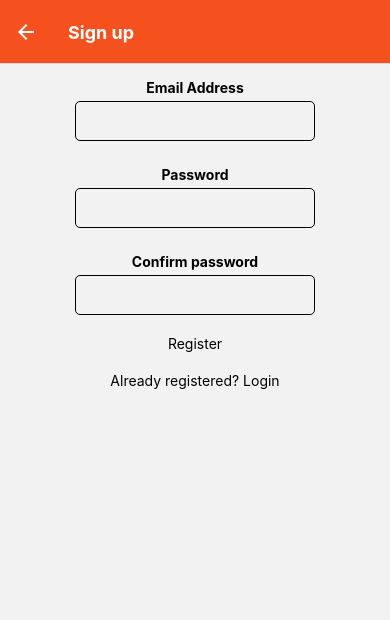
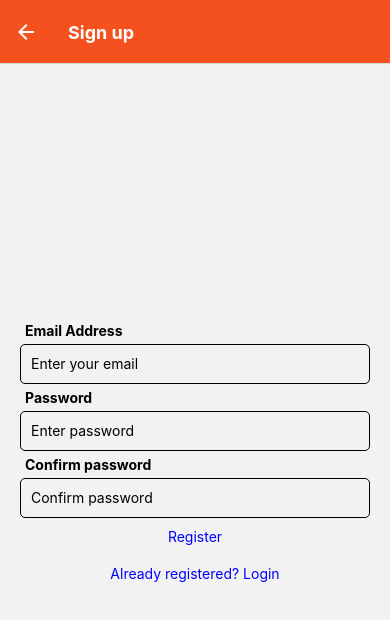
Before and after one commit to Liting-Zhou/summer24, a React Native app: screen /Signup in a window 390 px wide. Shown: the top 620 px of the page. Built offline with nearby package versions, Linux system fonts and the light colour scheme; no server answers.

Commit message:
restyle Signup.js

```diff
--- a/components/CustomText.js
+++ b/components/CustomText.js
@@ -1,9 +1,7 @@
 import { StyleSheet, Text } from "react-native";
 import React, { useContext } from "react";
-// import { ThemeContext } from "../ThemeContext";
 
 export default function CustomText({ children }) {
-  // const { theme } = useContext(ThemeContext);
   return <Text style={[styles.text]}>{children}</Text>;
 }
 
--- a/components/Login.js
+++ b/components/Login.js
@@ -1,4 +1,4 @@
-import { StyleSheet, Text, View } from "react-native";
+import { StyleSheet, Text, View, Alert } from "react-native";
 import React, { useState } from "react";
 import { useNavigation } from "@react-navigation/native";
 import { signInWithEmailAndPassword } from "firebase/auth";
@@ -13,15 +13,17 @@ export default function Login() {
 
   const [email, setEmail] = useState("");
   const [password, setPassword] = useState("");
+
   const handleLogin = async () => {
     try {
       await signInWithEmailAndPassword(auth, email, password);
       navigation.replace("Home");
     } catch (e) {
-      console.log(e);
+      Alert.alert("Error", e.message);
     }
   };
 
+  //go to signup page
   const handleCreateAccount = () => {
     navigation.replace("Signup");
   };
--- a/components/Signup.js
+++ b/components/Signup.js
@@ -1,4 +1,4 @@
-import { StyleSheet, Text, View } from "react-native";
+import { Alert, StyleSheet, Text, View } from "react-native";
 import React, { useState } from "react";
 import { useNavigation } from "@react-navigation/native";
 import { createUserWithEmailAndPassword } from "firebase/auth";
@@ -13,64 +13,59 @@ export default function Signup() {
 
   const [email, setEmail] = useState("");
   const [password, setPassword] = useState("");
+
+  //go to login page
   const handleLogin = () => {
     navigation.replace("Login");
   };
-  const handleRegister = () => {
-    createUserWithEmailAndPassword(auth, email, password)
-      .then((userCredential) => {
-        const user = userCredential.user;
-        console.log(user);
-      })
-      .catch((error) => {
-        const errorCode = error.code;
-        const errorMessage = error.message;
-        console.log(errorMessage);
-      });
+
+  const handleRegister = async () => {
+    try {
+      await createUserWithEmailAndPassword(auth, email, password);
+      navigation.replace("Home");
+    } catch (e) {
+      Alert.alert("Error", e.message);
+    }
   };
+
   return (
-    <View>
-      <View style={styles.formItemContainer}>
+    <View style={styles.container}>
       <CustomText>Email Address</CustomText>
       <SimpleInput
         value={email}
         onChangeText={setEmail}
-          //   style={styles.description}
+        placeholder={"Enter your email"}
       />
-      </View>
-      <View style={styles.formItemContainer}>
+
       <CustomText>Password</CustomText>
-        <SimpleInput value={password} onChangeText={setPassword} />
-      </View>
+      <SimpleInput
+        value={password}
+        onChangeText={setPassword}
+        placeholder={"Enter password"}
+      />
 
-      <View style={styles.formItemContainer}>
       <CustomText>Confirm password</CustomText>
-        <SimpleInput value={password} onChangeText={setPassword} />
-      </View>
+      <SimpleInput
+        value={password}
+        onChangeText={setPassword}
+        placeholder={"Confirm password"}
+      />
+
       <PressableButton pressedFunction={handleRegister}>
-        <Text>Register</Text>
+        <Text style={{ color: "blue" }}>Register</Text>
       </PressableButton>
 
       <PressableButton pressedFunction={handleLogin}>
-        <Text>Already registered? Login</Text>
+        <Text style={{ color: "blue" }}>Already registered? Login</Text>
       </PressableButton>
     </View>
-    // </View>
-    // </View>
   );
 }
 
 const styles = StyleSheet.create({
-  formItemContainer: {
-    // flexDirection: "row",
-    justifyContent: "space-between",
-    alignItems: "center",
-    marginVertical: 10,
-  },
-  buttonContainer: {
-    flexDirection: "row",
-    justifyContent: "space-around",
-    width: "100%",
-    marginVertical: 20,
+  container: {
+    flex: 1,
+    justifyContent: "center",
+    padding: 20,
   },
 });
```
Lines whose indentation alone changed are shown as unchanged.
